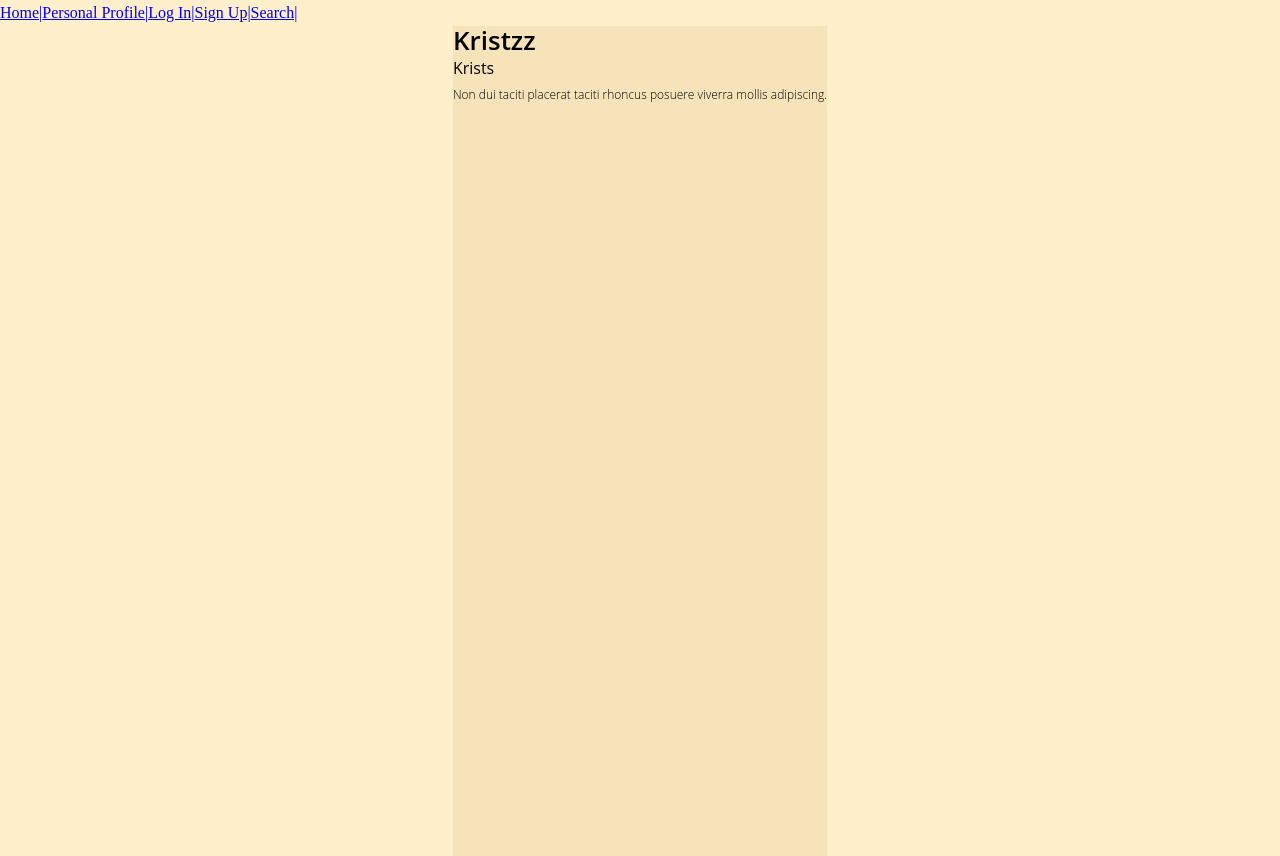
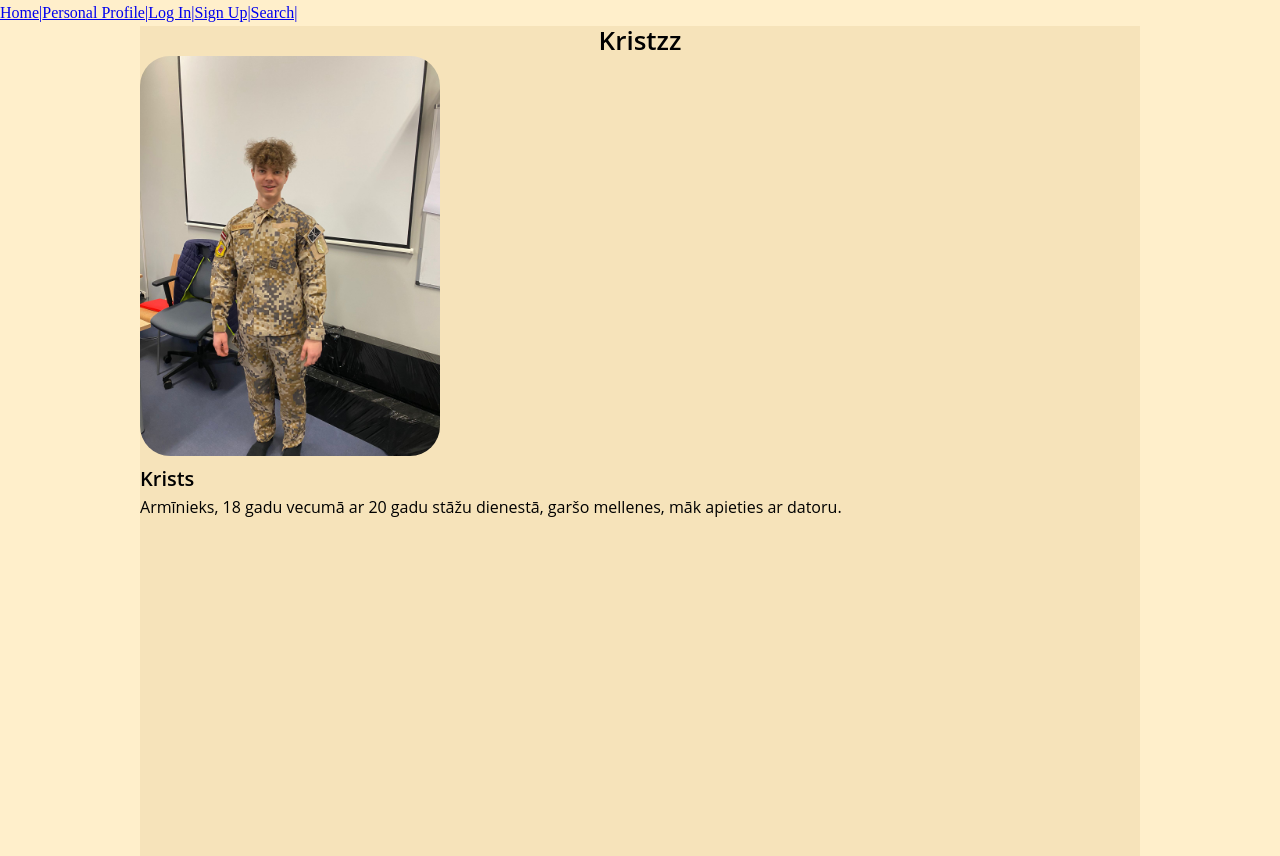
Before and after one commit to 21DP2RJerm/SocTiklsStulbais, a Vue app: page /profile in a window 1280 px wide. Built offline with nearby package versions, Linux system fonts and the light colour scheme.

Commit message:
profile page design type thingy alpha stage ig

```diff
--- a/src/views/PersonalProfile.vue
+++ b/src/views/PersonalProfile.vue
@@ -3,9 +3,9 @@
     <div v-for="user in userInfo" :key="user.id">
       <a id="username" class="font-head">{{ user.username }}</a>
       <div id="profileabout">
-        <a id="ProfileImage"></a>
-        <a class="font-regular">{{ user.name }}</a><br>
-        <a class="font-small">{{ user.bio }}</a>
+        <a id="ProfileImage"><img src="../components/icons/kristaps.jpg" alt="kristaps" style="width:300px;height:400px;border-radius:30px;"></a><br>
+        <a id="textHeightChange" class="font-head">{{ user.name }}</a><br>
+        <a class="font-regular">{{ user.bio }}</a>
       </div>
     </div>
   </div>
@@ -16,7 +16,7 @@ export default {
     data(){
         return{
             userInfo: [
-                { username: 'Kristzz', name: 'Krists', bio: 'Non dui taciti placerat taciti rhoncus posuere viverra mollis adipiscing.', id: 1},
+                { username: 'Kristzz', name: 'Krists', bio: 'Armīnieks, 18 gadu vecumā ar 20 gadu stāžu dienestā, garšo mellenes, māk apieties ar datoru.', id: 1},
             ]
         }
     }
@@ -25,17 +25,21 @@ export default {
 
 <style>
   #username{
-    max-width: 1000px;
+    width: 1000px;
     height: 30px;
     background-color: var(--color-container);
     display: flex;
-    justify-content: baseline;
+    justify-content: center;
     align-items: center;
   }
 
   #profileabout{
-    max-width: 1000px;
+    width: 1000px;
     min-height: 800px;
     background-color: var(--color-container);
   }
+
+  #textHeightChange{
+    font-size: 20px;
+  }
 </style>
```
Also changed, not shown: src/components/icons/kristaps.jpg (added).
